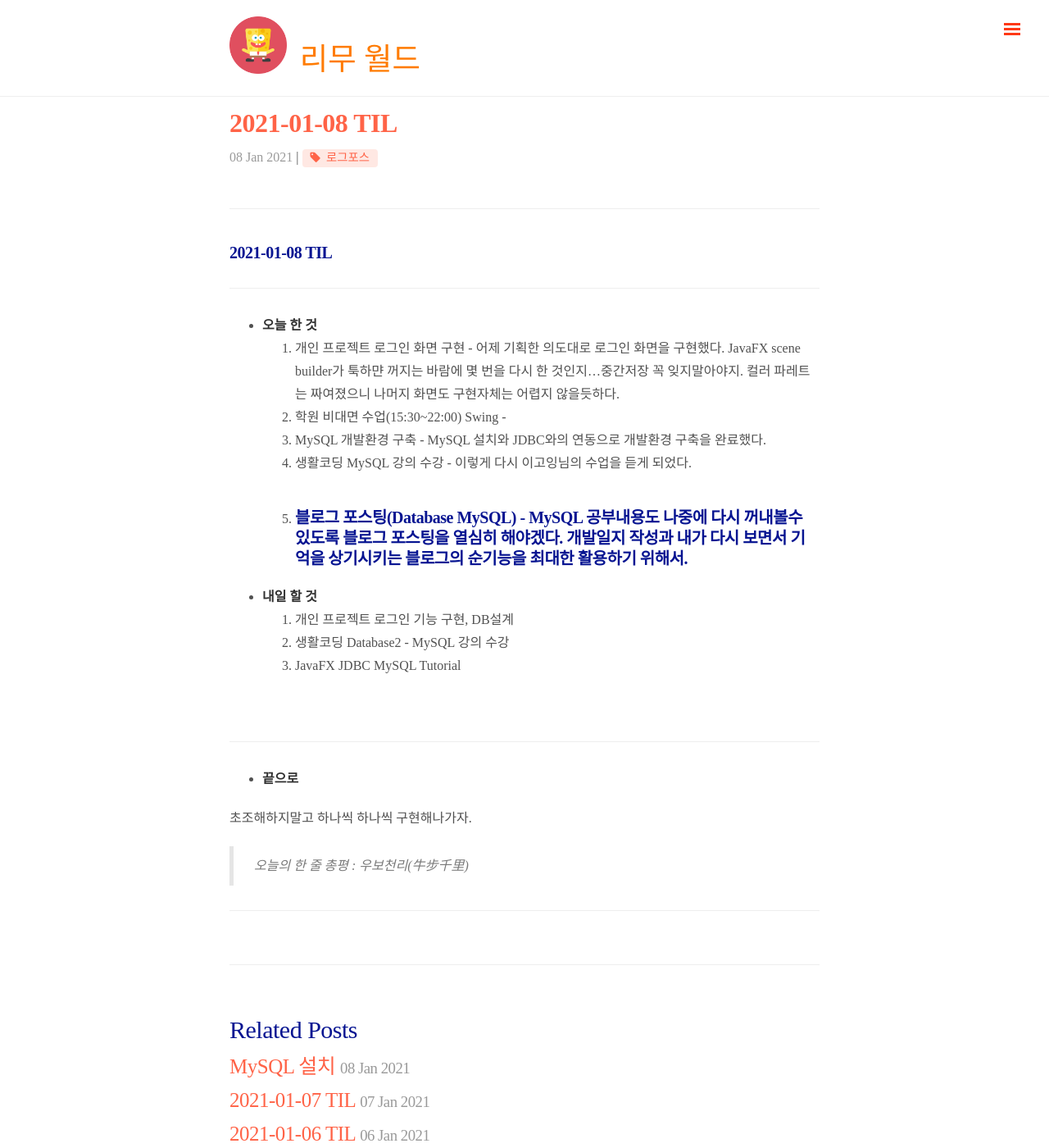
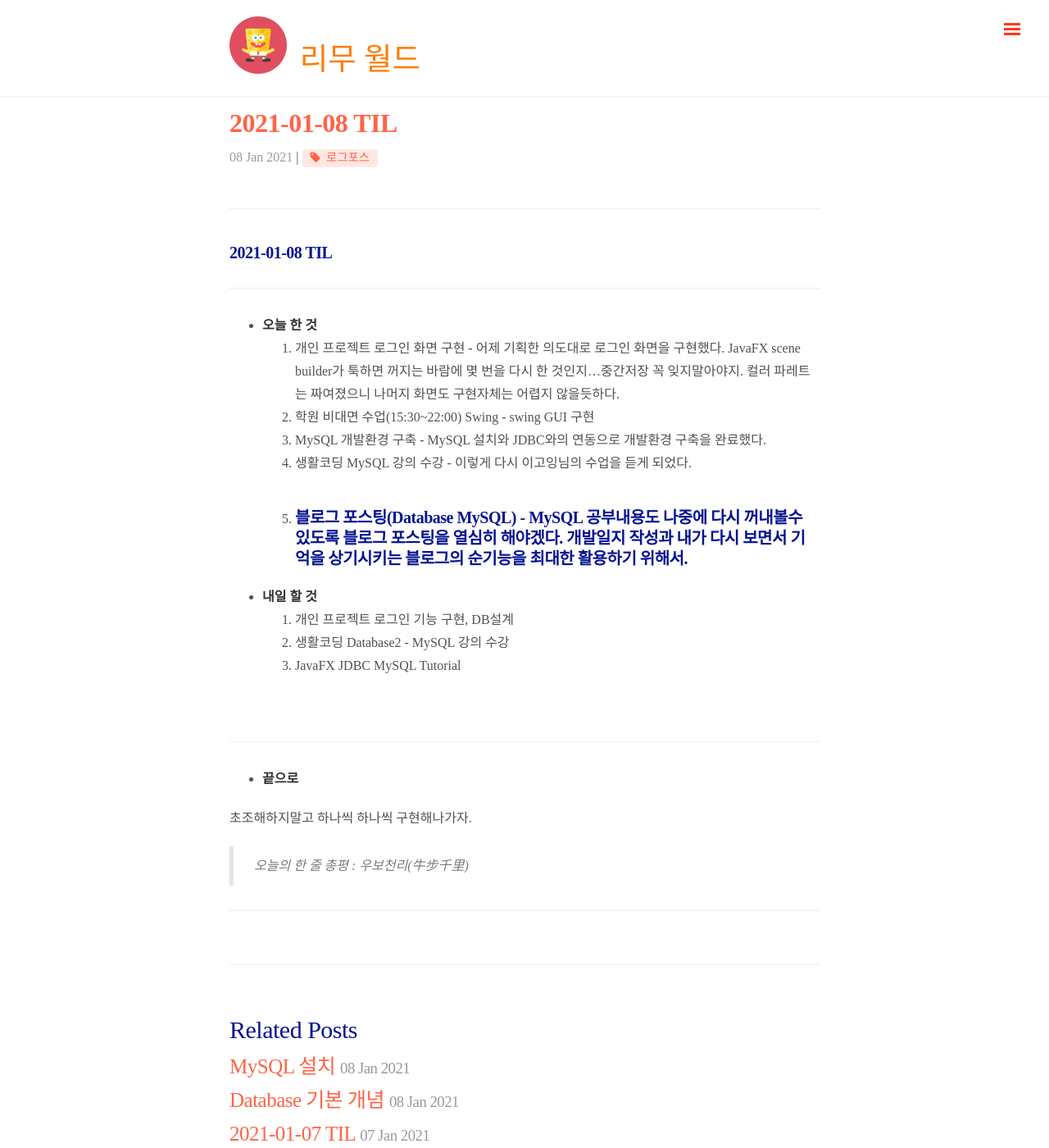
Before and after one commit to limunosekai/limunosekai.github.io, a Jekyll site: the page built from _posts/logforce/2021-01-08-log.md, in a window 1280 px wide and 1400 px high. Shown: the whole window at 82% size. Built offline with Jekyll 4.4.1, drawn with Linux system fonts in a browser that asks for light colours; nearby versions of some CDN libraries; some web fonts are replaced; comment, search, counter and statistics services are not loaded.

Commit message:
2020-01-08 uploads

```diff
--- a/_posts/logforce/2021-01-08-log.md
+++ b/_posts/logforce/2021-01-08-log.md
@@ -14,8 +14,8 @@ comments: true
 ---
 
 - **오늘 한 것**
-  1. 개인 프로젝트 로그인 화면 구현 - 어제 기획한 의도대로 로그인 화면을 구현했다. JavaFX scene builder가 툭하먄 꺼지는 바람에 몇 번을 다시 한 것인지...중간저장 꼭 잊지말아야지. 컬러 파레트는 짜여졌으니 나머지 화면도 구현자체는 어렵지 않을듯하다.
-  2. 학원 비대면 수업(15:30~22:00) Swing -
+  1. 개인 프로젝트 로그인 화면 구현 - 어제 기획한 의도대로 로그인 화면을 구현했다. JavaFX scene builder가 툭하면 꺼지는 바람에 몇 번을 다시 한 것인지...중간저장 꼭 잊지말아야지. 컬러 파레트는 짜여졌으니 나머지 화면도 구현자체는 어렵지 않을듯하다.
+  2. 학원 비대면 수업(15:30~22:00) Swing - swing GUI 구현
   3. MySQL 개발환경 구축 - MySQL 설치와 JDBC와의 연동으로 개발환경 구축을 완료했다.
   4. 생활코딩 MySQL 강의 수강 - 이렇게 다시 이고잉님의 수업을 듣게 되었다.
   5. 블로그 포스팅(Database MySQL) - MySQL 공부내용도 나중에 다시 꺼내볼수 있도록 블로그 포스팅을 열심히 해야겠다. 개발일지 작성과 내가 다시 보면서 기억을 상기시키는 블로그의 순기능을 최대한 활용하기 위해서.
```
Also changed, not shown: _posts/database/2021-01-08-db.md (added, +54 -0 lines), _posts/database/2021-01-08-mysql.md (+1 -1 lines), assets/post/java/2021-01-05-javafx-01.JPG (deleted), assets/post/java/2021-01-05-javafx-02.JPG (deleted), assets/post/java/2021-01-05-javafx-03.JPG (deleted), assets/post/java/2021-01-05-javafx-04.JPG (deleted), assets/post/java/2021-01-05-javafx-05.JPG (deleted), assets/post/java/2021-01-05-javafx-06.JPG (deleted), assets/post/java/2021-01-05-javafx-07.JPG (deleted), assets/post/java/2021-01-05-javafx-08.JPG (deleted), assets/post/java/2021-01-05-javafx-09.JPG (deleted), assets/post/java/2021-01-05-javafx-10.JPG (deleted), assets/post/java/2021-01-05-javafx-11.JPG (deleted), assets/post/java/2021-01-05-javafx-12.JPG (deleted), 2 more files.
